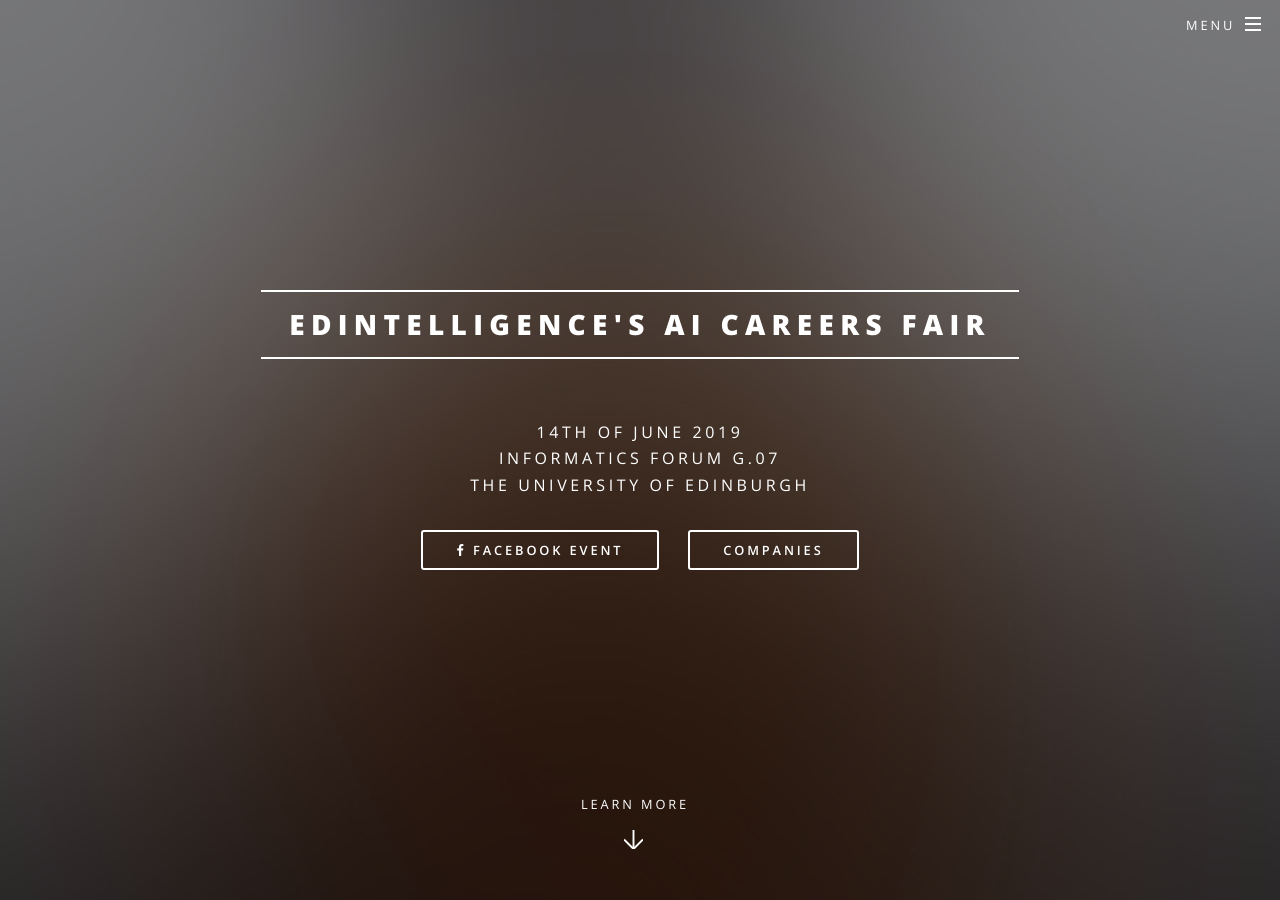
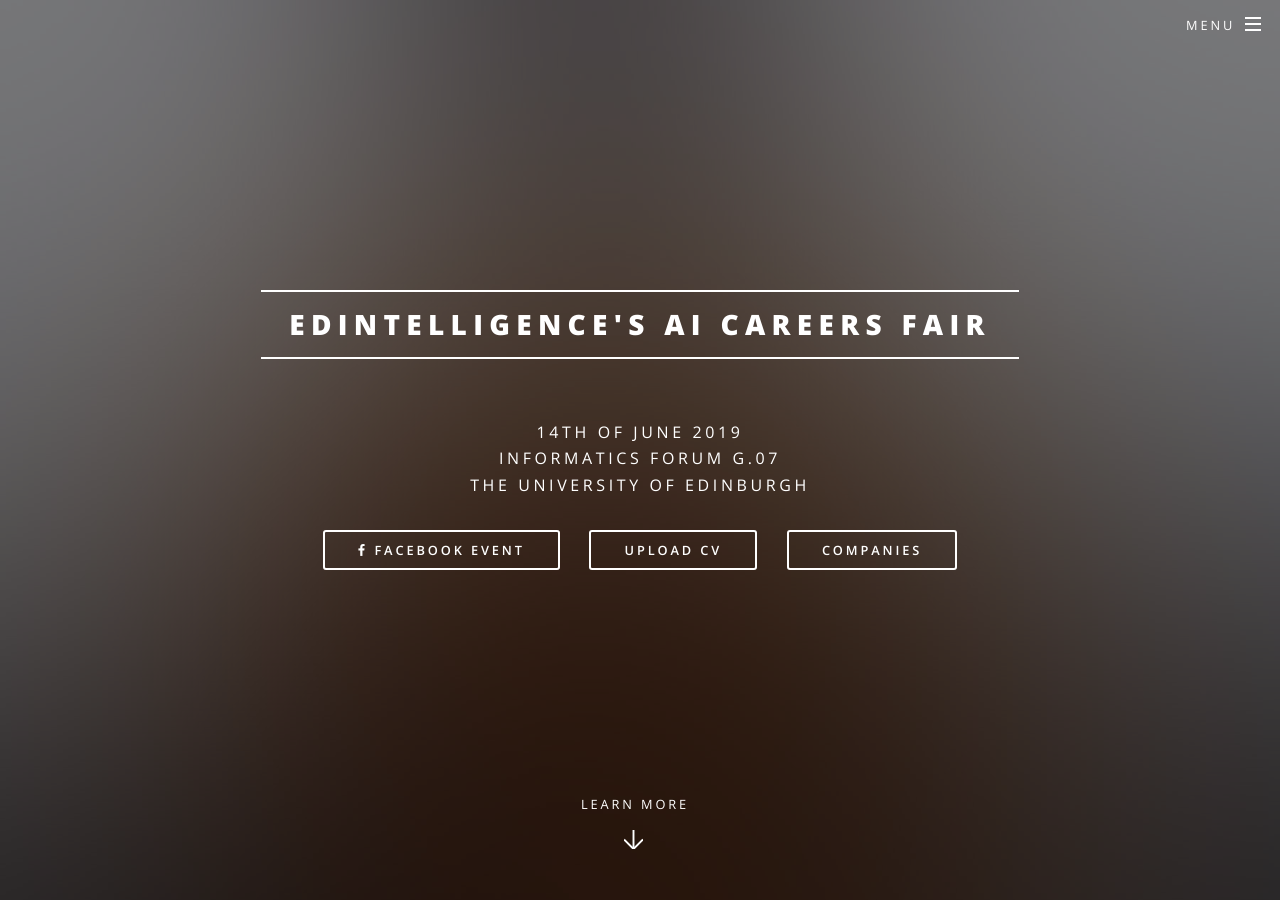
Before and after one commit to edintelligence/edintelligence.github.io-fair, a Jekyll site: the page built from index.html, in a window 1280 px wide and 900 px high. Built offline with Jekyll 4.4.1, drawn with Linux system fonts in a browser that asks for light colours.

Commit message:
Upload CV button

```diff
--- a/index.html
+++ b/index.html
@@ -9,6 +9,7 @@
 							<ul class="actions">
 								  <!-- <li><a href="https://www.eventbrite.com/e/artificial-intelligence-career-fair-tickets-46710720021" class="button special">Registration</a></li> -->
 								  <li><a href="https://www.facebook.com/events/2215419822121259/" class="icon fa-facebook button">Facebook Event</a></li>
+								  <li><a href="https://docs.google.com/forms/d/e/1FAIpQLScqlaXrJ4910bbw6SwilZ7xnSz53pY4WGpm2-zMs5U39JP7Xw/viewform?fbclid=IwAR2oqacc3mgARZnIig7MdMWGEWjpx4dy61VATnW4IPw946iDK3MLNr4RAYk" class="icon button">Upload CV</a></li>
 								  <li><a href="companies.html" class="icon button">Companies</a></li>
 							</ul>
 						</div>
```
